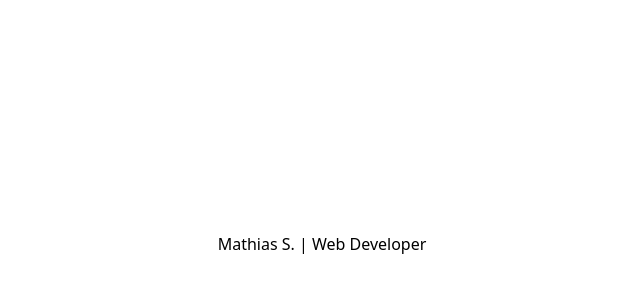
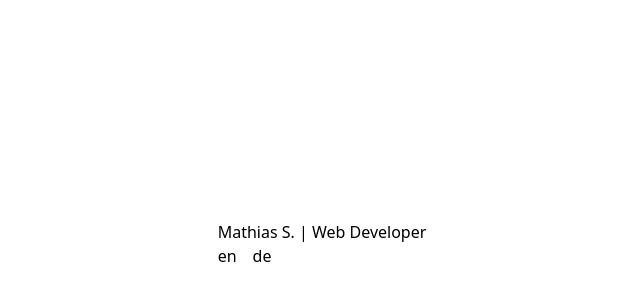
Before and after one commit to MScheltjens/portfolio, a Next.js app: page /en in a window 1280 px wide. Shown: the part 156-456 px from the top of the page, without its empty margins (318-958 px from the left). Built offline with nearby package versions, Linux system fonts and the light colour scheme.

Commit message:
basic locale selection component

```diff
--- a/app/[lang]/page.tsx
+++ b/app/[lang]/page.tsx
@@ -1,5 +1,6 @@
 import { getDictionary } from '../../get-dictionary';
 import { Locale } from '../../i18n-config';
+import LocaleSwitcher from '../components/locale-switcher';
 
 export default async function Home({ params: { lang } }: { params: { lang: Locale } }) {
   const dictionary = await getDictionary(lang);
@@ -7,6 +8,7 @@ export default async function Home({ params: { lang } }: { params: { lang: Local
     <div className="w-screen h-screen flex justify-center items-center">
       <main>
         <h1>Mathias S. | {dictionary['web-developer'].title}</h1>
+        <LocaleSwitcher />
       </main>
     </div>
   );
--- /dev/null
+++ b/app/components/locale-switcher.tsx
@@ -0,0 +1,29 @@
+'use client';
+
+import { usePathname } from 'next/navigation';
+import Link from 'next/link';
+import { i18n, type Locale } from '../../i18n-config';
+
+export default function LocaleSwitcher() {
+  const pathName = usePathname();
+  const redirectedPathName = (locale: Locale) => {
+    if (!pathName) return '/';
+    const segments = pathName.split('/');
+    segments[1] = locale;
+    return segments.join('/');
+  };
+
+  return (
+    <div>
+      <ul className="flex gap-4">
+        {i18n.locales.map((locale) => {
+          return (
+            <li key={locale}>
+              <Link href={redirectedPathName(locale)}>{locale}</Link>
+            </li>
+          );
+        })}
+      </ul>
+    </div>
+  );
+}
```
